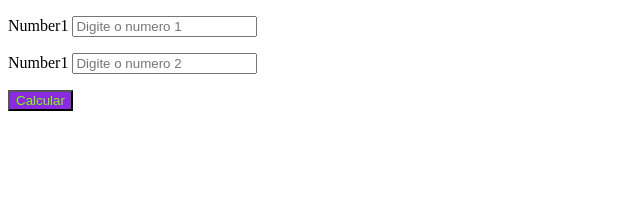
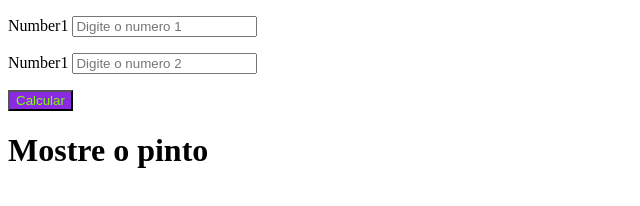
Before and after one commit to Geronimo-augusto/calcular, a plain HTML site: page index.html in a window 1280 px wide. Shown: the whole page, without its empty margins (0-640 px from the left). Drawn offline with Linux system fonts and the light colour scheme.

Commit message:
adciomamdo h1 mostre o resultado

```diff
--- a/index.html
+++ b/index.html
@@ -17,6 +17,7 @@
     </p>
     <input type="submit" value="Calcular" id = "calc" onclick="Calcular()">
     <script src="script.js"></script>
+    <h1>Mostre o pinto</h1>
     <p id= "resultado"></p>
 </body>
 </html>
```
